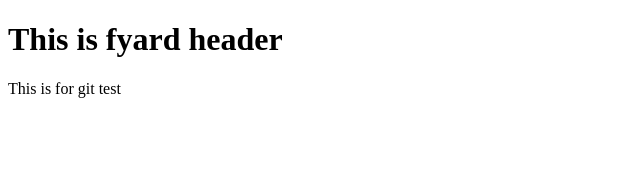
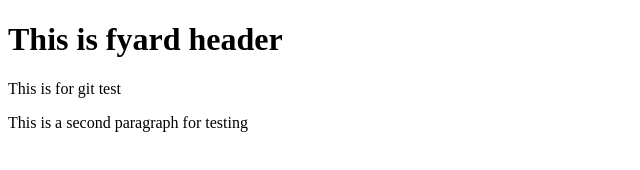
Before and after one commit to fyardlest1/git-test, a plain HTML site: page index.html in a window 1280 px wide. Shown: the whole page, without its empty margins (0-640 px from the left). Drawn offline with Linux system fonts and the light colour scheme.

Commit message:
Third commit

```diff
--- a/index.html
+++ b/index.html
@@ -10,6 +10,7 @@
 <body>
   <h1>This is fyard header</h1>
   <p>This is for git test</p>
+  <p>This is a second paragraph for testing</p>
 </body>
 
 </html>
```
